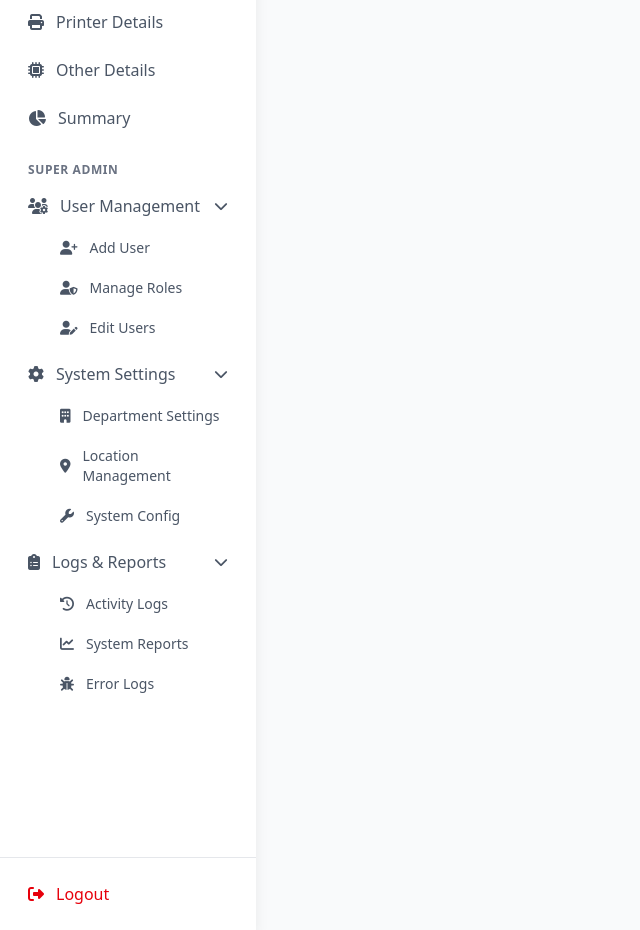
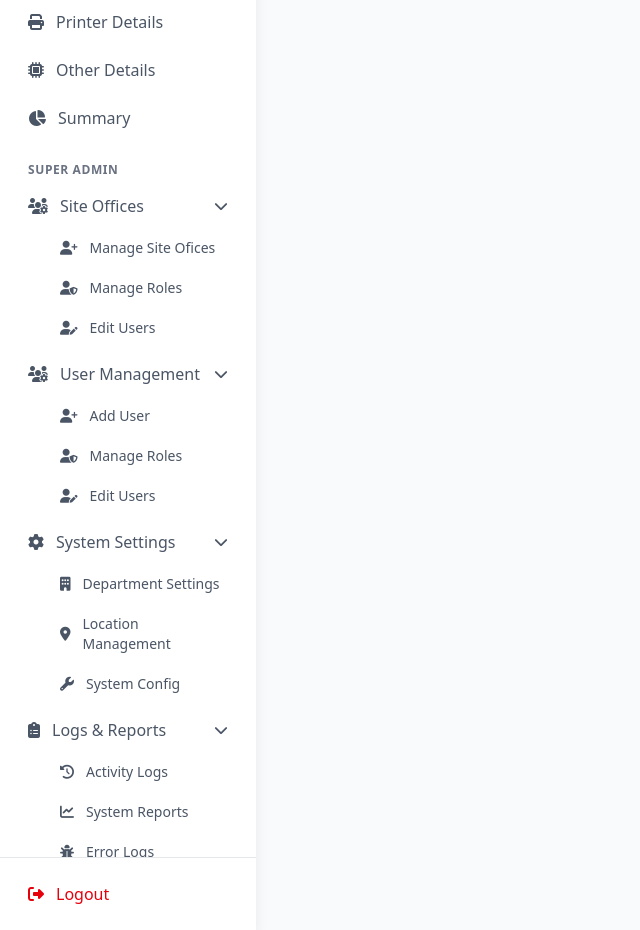
Before and after one commit to dimuthadithya/NWSDB2, a PHP site: page /pages/site-offices.php in a window 1280 px wide. Shown: the part 335-1265 px from the top of the page, without its empty margins (0-640 px from the left). Run offline with PHP 8.4, Linux system fonts and the light colour scheme; the visitor is signed in with stand-in values (Sample User, id 1); data comes from the database, SQL or seed files in the repository.

Commit message:
Refactor: Add Site Offices Management section to sidebar navigation

```diff
--- a/components/sidemenu.php
+++ b/components/sidemenu.php
@@ -74,6 +74,37 @@
                     <div class="px-3 mb-2">
                         <h3 class="text-xs font-semibold text-gray-500 uppercase tracking-wider">Super Admin</h3>
                     </div>
+                </li>
+
+                <!-- Site Offices Management  -->
+                <li>
+                    <button class="w-full flex items-center justify-between px-3 py-2 rounded-lg text-gray-600 hover:bg-gray-50 focus:outline-none">
+                        <div class="flex items-center space-x-3">
+                            <i class="fas fa-users-cog"></i>
+                            <span>Site Offices</span>
+                        </div>
+                        <i class="fas fa-chevron-down text-sm transition-transform"></i>
+                    </button>
+                    <ul class="mt-1 ml-8 space-y-1">
+                        <li>
+                            <a href="../admin/side_office.php" class="flex items-center space-x-3 px-3 py-2 rounded-lg text-gray-600 hover:bg-gray-50">
+                                <i class="fas fa-user-plus text-sm"></i>
+                                <span class="text-sm">Manage Site Ofices</span>
+                            </a>
+                        </li>
+                        <li>
+                            <a href="#" class="flex items-center space-x-3 px-3 py-2 rounded-lg text-gray-600 hover:bg-gray-50">
+                                <i class="fas fa-user-shield text-sm"></i>
+                                <span class="text-sm">Manage Roles</span>
+                            </a>
+                        </li>
+                        <li>
+                            <a href="#" class="flex items-center space-x-3 px-3 py-2 rounded-lg text-gray-600 hover:bg-gray-50">
+                                <i class="fas fa-user-edit text-sm"></i>
+                                <span class="text-sm">Edit Users</span>
+                            </a>
+                        </li>
+                    </ul>
                 </li>
 
                 <!-- User Management Dropdown -->
```
Also changed, not shown: admin/side_office.php (added, +33 -0 lines).
